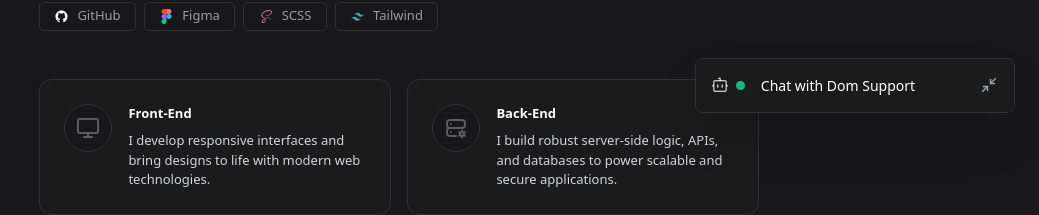
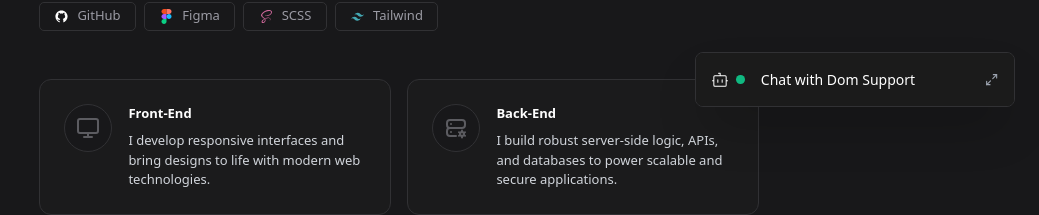
Before and after one commit to Teu2/2025-Portfolio, a React (Vite) app in the folder portfolio/: page / in a window 1280 px wide. Shown: the part 623-838 px from the top of the page, without its empty margins (241-1280 px from the left). Built offline with nearby package versions, Linux system fonts and the light colour scheme.

Commit message:
updated icons

```diff
--- a/portfolio/src/components/profile chatbot/ProfileChatBot.jsx
+++ b/portfolio/src/components/profile chatbot/ProfileChatBot.jsx
@@ -1,6 +1,8 @@
 import React, { useState, useRef, useEffect } from 'react';
 import './ProfileChatBot.scss';
 import { GoDependabot } from "react-icons/go";
+import { FiMaximize2 } from "react-icons/fi";
+import { FiMinimize2 } from "react-icons/fi";
 
 export const ProfileChatBot = () => {
     const [isOpen, setIsOpen] = useState(false);
@@ -195,7 +197,7 @@ export const ProfileChatBot = () => {
                     <span className="header-title">Chat with Dom Support</span>
                     </div>
                     <button onClick={() => setIsOpen(false)} className="header-button">
-                    <MinimizeIcon />
+                    <FiMinimize2  />
                     </button>
                 </div>
 
@@ -264,7 +266,7 @@ export const ProfileChatBot = () => {
                             <span className="header-title">Chat with Dom Support</span>
                         </div>
                         <button onClick={() => setIsOpen(true)} className="header-button">
-                            <MinimizeIcon />
+                            <FiMaximize2 />
                         </button>
                     </div>
                 </div>
--- a/portfolio/src/components/profile chatbot/ProfileChatBot.scss
+++ b/portfolio/src/components/profile chatbot/ProfileChatBot.scss
@@ -267,7 +267,7 @@
     flex-direction: column;
     overflow: hidden;
     left: -18rem;
-    bottom: 1.5rem;
+    bottom: 1.85rem;
 
     .chatbot-header {
       background-color: #1b1b1b;
```
